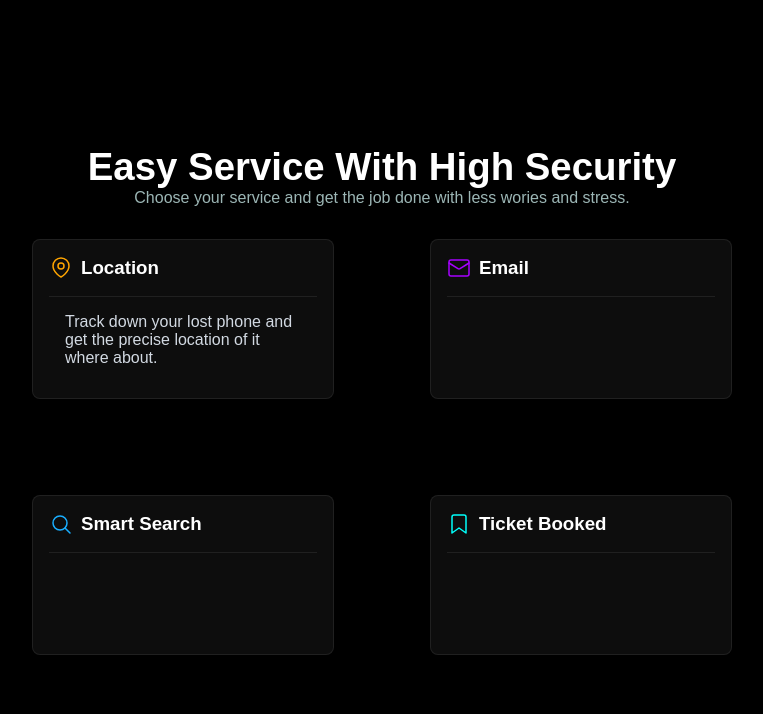
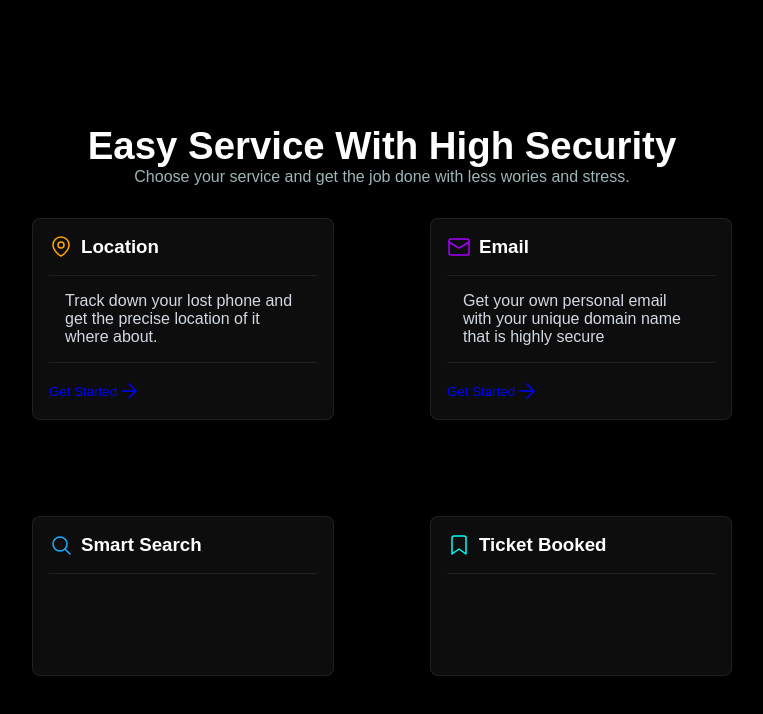
Before and after one commit to ElktrumElk/components, a React (Vite) app: page / in a window 1280 px wide. Shown: the top 714 px of the page, without its empty margins (258-1021 px from the left). Built offline with nearby package versions, Linux system fonts and the light colour scheme.

Commit message:
minor minor page component updated

```diff
--- a/src/App.tsx
+++ b/src/App.tsx
@@ -4,13 +4,15 @@ import {
   Container,
   Gap,
   GridView,
+  Hover,
   Icon,
   Icons,
   Main,
   Page,
   Text,
+  TextButton,
 } from "./components";
-import './App.css'
+import "./App.css";
 
 export default function App() {
   return (
@@ -27,20 +29,38 @@ export default function App() {
                   <Center
                     child={() => (
                       <>
-                        <Text type="h1" text="Easy Service With High Security" color="white" size="clamp(2rem, 3svw, 3.2svw  )"/>
-                        <Text type="p" text="Choose your service and get the job done with less wories and stress." color="#9cb6b5" size="clamp(1rem, 1svw, 1.5rem)"/>
-                        <Gap height="2rem"/>
+                        <Text
+                          type="h1"
+                          text="Easy Service With High Security"
+                          color="white"
+                          size="clamp(2rem, 3svw, 3.2svw  )"
+                        />
+                        <Text
+                          type="p"
+                          text="Choose your service and get the job done with less wories and stress."
+                          color="#9cb6b5"
+                          size="clamp(1rem, 1svw, 1.5rem)"
+                        />
+                        <Gap height="2rem" />
                         <GridView
-                          style={{width: 'auto', height: 'auto', gap: '6rem', maxWidth: '700px'}}
+                          style={{
+                            width: "auto",
+                            height: "auto",
+                            gap: "6rem",
+                            maxWidth: "700px",
+                          }}
                           templateColumns="1fr 1fr"
-
                           child={() => (
                             <>
                               <Card
                                 width="100%"
+                                height="auto"
                                 header={() => (
                                   <>
-                                  <Icon icon={Icons.icon.MapPin} color="orange" />
+                                    <Icon
+                                      icon={Icons.icon.MapPin}
+                                      color="orange"
+                                    />
                                     <Text
                                       text="Location"
                                       type="h3"
@@ -48,17 +68,90 @@ export default function App() {
                                     />
                                   </>
                                 )}
-                                body={() => <Text text="Track down your lost phone and get the precise location of it where about." type="p" color="#d2d9e2"/>}
+                                body={() => (
+                                  <Text
+                                    text="Track down your lost phone and get the precise location of it where about."
+                                    type="p"
+                                    color="#d2d9e2"
+                                  />
+                                )}
+                                footer={() => (
+                                  <>
+                                    <Hover
+                                      transition="color .4s ease"
+                                      style={{ color: "orange" }}
+                                      child={() => (
+                                        <TextButton
+                                          color="blue"
+                                          text="Get Started"
+                                          activeColor="green"
+                                          style={{display: 'flex', alignItems: 'center'}}
+                                          child={() => (
+                                            <>
+                                              <Text
+                                                text="Get Started"
+                                                type="p"
+                                              />
+                                              <Icon
+                                                icon={Icons.icon.ArrowRight}
+
+                                              />
+                                            </>
+                                          )}
+                                        />
+                                      )}
+                                    />
+                                  </>
+                                )}
                               />
                               <Card
                                 width="100%"
+                                height="100%"
                                 header={() => (
                                   <>
-                                  <Icon icon={Icons.icon.Mail} color="#a600ff" />
+                                    <Icon
+                                      icon={Icons.icon.Mail}
+                                      color="#a600ff"
+                                    />
                                     <Text
                                       text="Email"
                                       type="h3"
                                       color="white"
+                                    />
+                                  </>
+                                )}
+                                body={() => (
+                                  <Text
+                                    text="Get your own personal email with your unique domain name that is highly secure"
+                                    type="p"
+                                    color="#d2d9e2"
+                                  />
+                                )}
+                                footer={() => (
+                                  <>
+                                    <Hover
+                                      transition="color .4s ease"
+                                      style={{ color: "#a600ff" }}
+                                      child={() => (
+                                        <TextButton
+                                          color="blue"
+                                          text="Get Started"
+                                          activeColor="green"
+                                          style={{display: 'flex', alignItems: 'center'}}
+                                          child={() => (
+                                            <>
+                                              <Text
+                                                text="Get Started"
+                                                type="p"
+                                              />
+                                              <Icon
+                                                icon={Icons.icon.ArrowRight}
+
+                                              />
+                                            </>
+                                          )}
+                                        />
+                                      )}
                                     />
                                   </>
                                 )}
@@ -67,7 +160,10 @@ export default function App() {
                                 width="100%"
                                 header={() => (
                                   <>
-                                  <Icon icon={Icons.icon.Search} color="#19aeff" />
+                                    <Icon
+                                      icon={Icons.icon.Search}
+                                      color="#19aeff"
+                                    />
                                     <Text
                                       text="Smart Search"
                                       type="h3"
@@ -80,7 +176,10 @@ export default function App() {
                                 width="100%"
                                 header={() => (
                                   <>
-                                  <Icon icon={Icons.icon.Bookmark} color="#00fffb" />
+                                    <Icon
+                                      icon={Icons.icon.Bookmark}
+                                      color="#00fffb"
+                                    />
                                     <Text
                                       text="Ticket Booked"
                                       type="h3"
--- a/src/lib/components/page/pageClass.tsx
+++ b/src/lib/components/page/pageClass.tsx
@@ -20,7 +20,7 @@ export interface PageProp {
     background?: string
     className?: string
     style?: React.CSSProperties
-    atrib?: React.DetailedHTMLProps<React.HTMLAttributes<HTMLElement>, HTMLElement>
+    atrib?: React.DetailedHTMLProps<React.HTMLAttributes<HTMLDivElement>, HTMLDivElement>
     onFunc?: _Page
 
 }
@@ -40,13 +40,13 @@ export class _Page {
         this.style = style || {}
         return (
             <>
-                <section className={className} style={{background: background, height: '100%', display: 'flex', flexDirection: 'column', ...this.style}} {...atrib}>
+                <div className={className} style={{background: background, height: '100%', display: 'flex', flexDirection: 'column', ...this.style}} {...atrib}>
 
                     {this.Header && <this.Header />}
                     {this.Body && <this.Body />}
                     {this.Footer && <this.Footer />}
 
-                </section>
+                </div>
             </>
         )
     }
```
Lines whose indentation alone changed are shown as unchanged.
